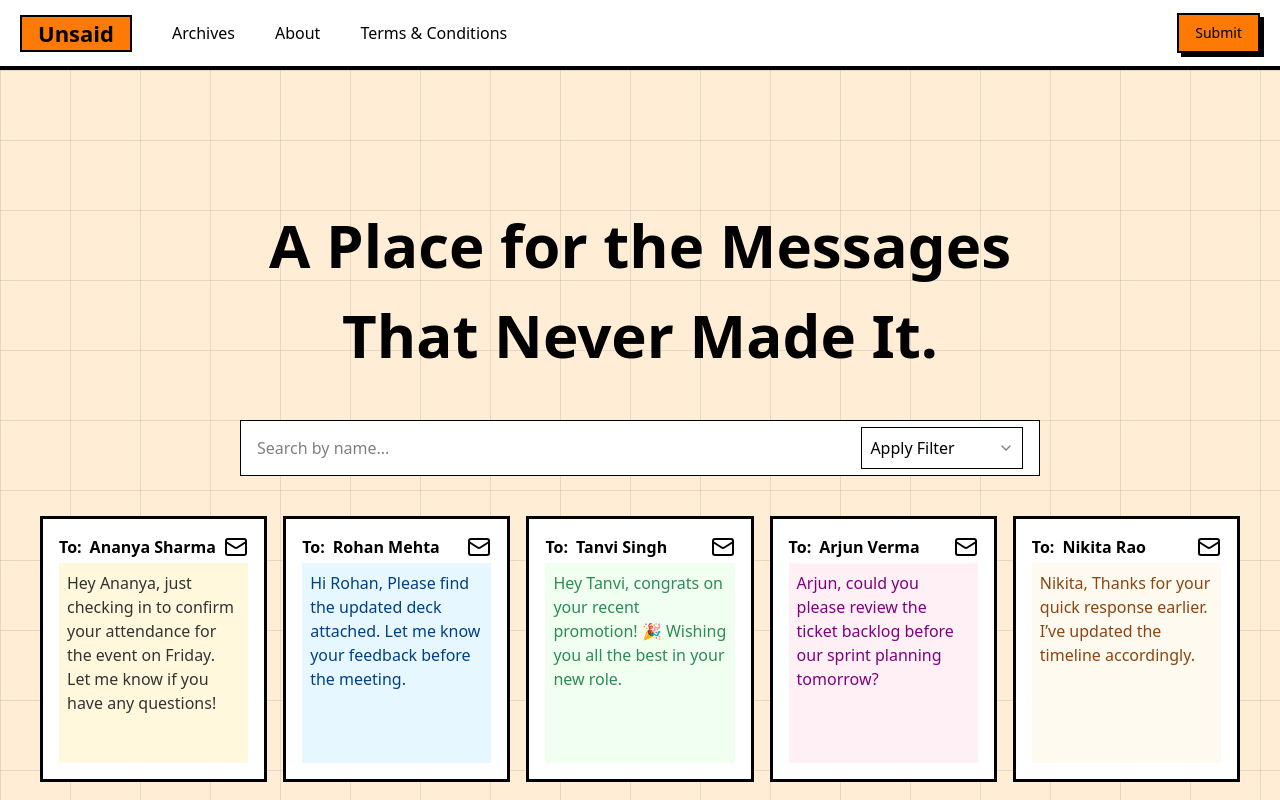
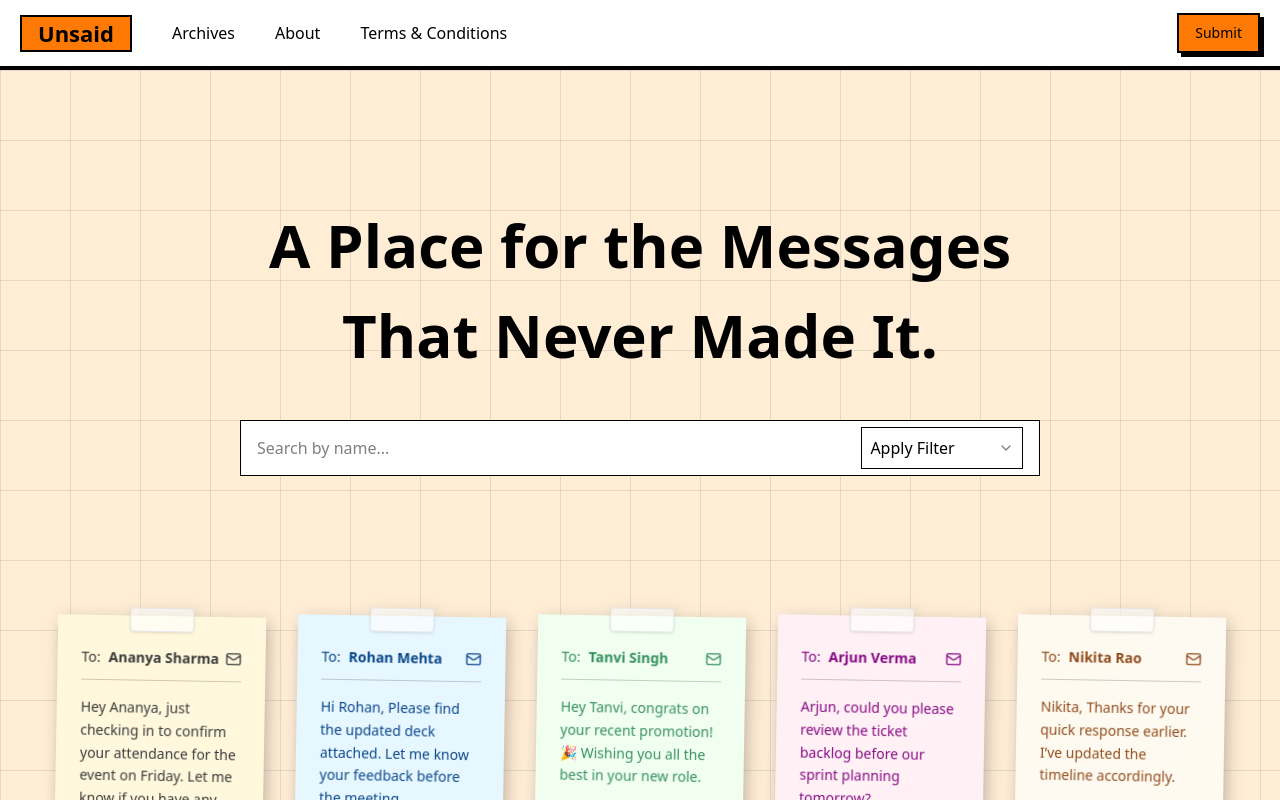
Before and after one commit to sxhil296/unsaid, a Next.js app: page / in a window 1280 px wide. Shown: the top 800 px of the page. Built offline with nearby package versions, Linux system fonts and the light colour scheme.

Commit message:
card design

```diff
--- a/src/app/page.tsx
+++ b/src/app/page.tsx
@@ -1,9 +1,11 @@
 import Hero from "@/components/sections/hero";
+import MsgCardGrid from "@/components/sections/msgCardGrid";
 
 export default function Home() {
   return (
-    <>
+    <main className="bg-[linear-gradient(to_right,#80808033_1px,transparent_1px),linear-gradient(to_bottom,#80808033_1px,transparent_1px)] bg-[size:70px_70px]">
       <Hero />
-    </>
+      <MsgCardGrid />
+    </main>
   );
 }
--- a/src/components/sections/hero.tsx
+++ b/src/components/sections/hero.tsx
@@ -1,58 +1,14 @@
-import MsgCard from "./msgCard";
 import SearchSection from "./searchSection";
-export const mockMessages = [
-  {
-    to: "Ananya Sharma",
-    msg: "Hey Ananya, just checking in to confirm your attendance for the event on Friday. Let me know if you have any questions!",
-    msgBg: "#FFF8DC", // cornsilk
-    msgColor: "#333333",
-  },
-  {
-    to: "Rohan Mehta",
-    msg: "Hi Rohan,\nPlease find the updated deck attached. Let me know your feedback before the meeting.",
-    msgBg: "#E6F7FF", // light blue
-    msgColor: "#004085",
-  },
-  {
-    to: "Tanvi Singh",
-    msg: "Hey Tanvi, congrats on your recent promotion! 🎉 Wishing you all the best in your new role.",
-    msgBg: "#F0FFF0", // honeydew
-    msgColor: "#2E8B57",
-  },
-  {
-    to: "Arjun Verma",
-    msg: "Arjun, could you please review the ticket backlog before our sprint planning tomorrow?",
-    msgBg: "#FFF0F5", // lavender blush
-    msgColor: "#800080",
-  },
-  {
-    to: "Nikita Rao",
-    msg: "Nikita,\nThanks for your quick response earlier. I’ve updated the timeline accordingly.",
-    msgBg: "#FFFAF0", // floral white
-    msgColor: "#8B4513",
-  },
-];
 
 export default function Hero() {
   return (
-    <main className="relative flex min-h-[100dvh] flex-col overflow-hidden py-32  sm:py-12 items-center bg-background px-5 md:py-[200px] bg-[linear-gradient(to_right,#80808033_1px,transparent_1px),linear-gradient(to_bottom,#80808033_1px,transparent_1px)] bg-[size:70px_70px]">
+    <section className="relative flex min-h-[40dvh] flex-col overflow-hidden pt-32 pb-24  sm:py-12 items-center  px-5 md:pt-[200px] md:pb-[100px] ">
       <div className="mx-auto w-full max-w-[800px]">
         <h1 className="leading-normal text-center text-3xl md:text-6xl font-heading text-foreground">
           A Place for the Messages <br /> That Never Made It.
         </h1>
         <SearchSection />
       </div>
-      <div className="grid grid-cols-[repeat(auto-fit,_minmax(200px,_1fr))] gap-4 max-w-[1200px]">
-        {mockMessages.map((message, index) => (
-          <MsgCard
-            key={index}
-            msgBg={message.msgBg}
-            msgColor={message.msgColor}
-            to={message.to}
-            msg={message.msg}
-          />
-        ))}
-      </div>
-    </main>
+    </section>
   );
 }
--- a/src/components/sections/msgCard.tsx
+++ b/src/components/sections/msgCard.tsx
@@ -1,3 +1,32 @@
+// import { Mail } from "lucide-react";
+
+// interface MsgCardProps {
+//   msgBg: string;
+//   msgColor: string;
+//   to: string;
+//   msg: string;
+// }
+
+// export default function MsgCard({ msgBg, msgColor, to, msg }: MsgCardProps) {
+//   return (
+//     <div className="w-full  border-3 border-black p-4 bg-secondary-background">
+//       <div className="w-full flex justify-between items-center text-base font-semibold text-black pb-1">
+//         <div className="flex justify-start items-center gap-2">
+//           <p>To:</p>
+//           <p>{to}</p>
+//         </div>
+//         <Mail />
+//       </div>
+//       <div
+//         className={`w-full p-2 min-h-[200px] max-h-[200px] overflow-hidden`}
+//         style={{ backgroundColor: msgBg, color: msgColor }}
+//       >
+//         {msg}
+//       </div>
+//     </div>
+//   );
+// }
+
 import { Mail } from "lucide-react";
 
 interface MsgCardProps {
@@ -9,19 +38,43 @@ interface MsgCardProps {
 
 export default function MsgCard({ msgBg, msgColor, to, msg }: MsgCardProps) {
   return (
-    <div className="w-full  border-3 border-black p-4 bg-secondary-background">
-      <div className="w-full flex justify-between items-center text-base font-semibold text-black pb-1">
-        <div className="flex justify-start items-center gap-2">
-          <p>To:</p>
-          <p>{to}</p>
+    <div className="w-full max-w-sm mx-auto">
+      {/* Sticky note container with rotation and shadow */}
+      <div
+        className="relative transform rotate-1 hover:rotate-0 transition-transform duration-300 shadow-lg hover:shadow-xl"
+        style={{
+          backgroundColor: msgBg || "#fef08a", // Default to yellow if no msgBg provided
+          filter: "drop-shadow(4px 4px 8px rgba(0,0,0,0.2))",
+        }}
+      >
+        {/* Tape effect at the top */}
+        <div className="absolute -top-2 left-1/2 transform -translate-x-1/2 w-16 h-6 bg-white/60 rounded-sm shadow-sm border border-gray-200"></div>
+
+        {/* Main sticky note content */}
+        <div className="p-6 pt-8">
+          {/* Header with To: field and mail icon */}
+          <div className="flex justify-between items-center text-sm font-medium pb-3 border-b border-black/20">
+            <div
+              className="flex items-center gap-2"
+              style={{ color: msgColor }}
+            >
+              <span>To:</span>
+              <span className="font-semibold">{to}</span>
+            </div>
+            <Mail className="w-4 h-4" style={{ color: msgColor }} />
+          </div>
+
+          {/* Message content */}
+          <div
+            className="mt-4 text-sm leading-relaxed min-h-[160px] max-h-[160px] overflow-hidden font-handwriting"
+            style={{ color: msgColor }}
+          >
+            {msg}
+          </div>
         </div>
-        <Mail />
-      </div>
-      <div
-        className={`w-full p-2 min-h-[200px] max-h-[200px] overflow-hidden`}
-        style={{ backgroundColor: msgBg, color: msgColor }}
-      >
-        {msg}
+
+        {/* Subtle paper texture overlay */}
+        <div className="absolute inset-0 opacity-5 bg-gradient-to-br from-transparent via-white to-transparent pointer-events-none rounded-sm"></div>
       </div>
     </div>
   );
--- /dev/null
+++ b/src/components/sections/msgCardGrid.tsx
@@ -0,0 +1,50 @@
+import MsgCard from "./msgCard";
+
+export const mockMessages = [
+  {
+    to: "Ananya Sharma",
+    msg: "Hey Ananya, just checking in to confirm your attendance for the event on Friday. Let me know if you have any questions!",
+    msgBg: "#FFF8DC", // cornsilk
+    msgColor: "#333333",
+  },
+  {
+    to: "Rohan Mehta",
+    msg: "Hi Rohan,\nPlease find the updated deck attached. Let me know your feedback before the meeting.",
+    msgBg: "#E6F7FF", // light blue
+    msgColor: "#004085",
+  },
+  {
+    to: "Tanvi Singh",
+    msg: "Hey Tanvi, congrats on your recent promotion! 🎉 Wishing you all the best in your new role.",
+    msgBg: "#F0FFF0", // honeydew
+    msgColor: "#2E8B57",
+  },
+  {
+    to: "Arjun Verma",
+    msg: "Arjun, could you please review the ticket backlog before our sprint planning tomorrow?",
+    msgBg: "#FFF0F5", // lavender blush
+    msgColor: "#800080",
+  },
+  {
+    to: "Nikita Rao",
+    msg: "Nikita,\nThanks for your quick response earlier. I’ve updated the timeline accordingly.",
+    msgBg: "#FFFAF0", // floral white
+    msgColor: "#8B4513",
+  },
+];
+
+export default function MsgCardGrid() {
+  return (
+    <div className="grid grid-cols-[repeat(auto-fit,_minmax(200px,_1fr))] gap-4 md:gap-8 max-w-[1200px] mx-auto px-4">
+      {mockMessages.map((message, index) => (
+        <MsgCard
+          key={index}
+          msgBg={message.msgBg}
+          msgColor={message.msgColor}
+          to={message.to}
+          msg={message.msg}
+        />
+      ))}
+    </div>
+  );
+}
--- a/src/components/sections/searchSection.tsx
+++ b/src/components/sections/searchSection.tsx
@@ -35,7 +35,7 @@ export default function SearchSection() {
         <PopoverTrigger asChild>
           <button
             type="button"
-            className="w-[200px] justify-between rounded-none flex border p-2 items-center"
+            className="w-[200px] justify-between rounded-none flex border p-2 items-center text-nowrap"
           >
             {selected.length > 0
               ? `${selected.length} selected`
```
